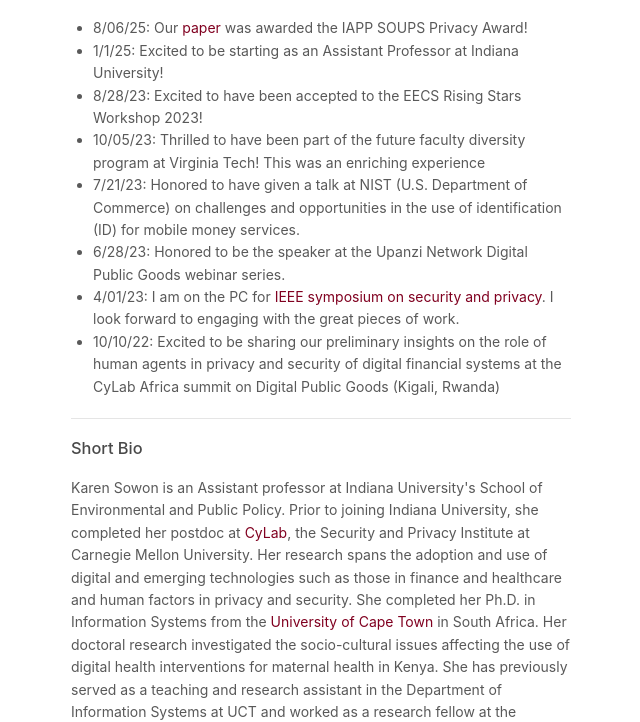
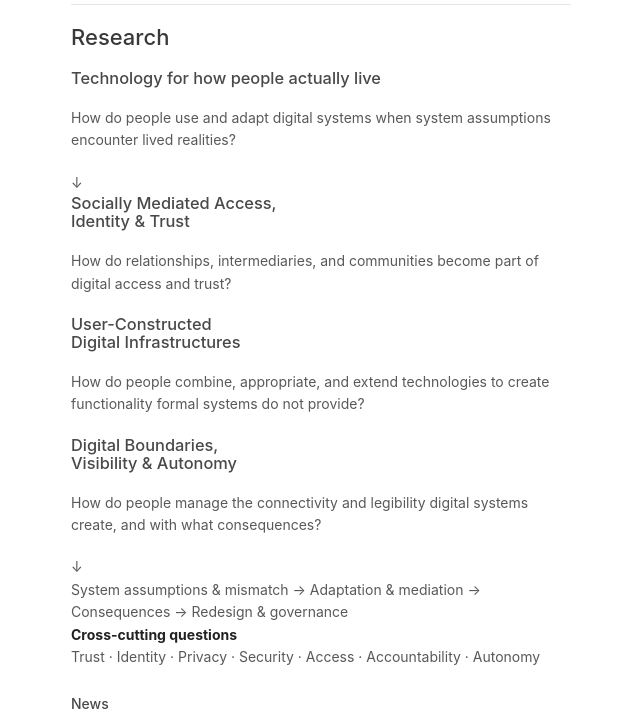
Before and after one commit to kawinita/kawinita.github.io, a plain HTML site: page index.html in a window 1280 px wide. Shown: the part 734-1456 px from the top of the page, without its empty margins (499-1139 px from the left). Drawn offline with Linux system fonts and the light colour scheme; some icons are missing.

Commit message:
Update index.html

```diff
--- a/index.html
+++ b/index.html
@@ -43,11 +43,12 @@
       <section id="about">
 
         <p>
-          I am an Assistant Professor at Indiana University since January, 2025. My research lies in the broader domain of human computer interactions. I investigate the behavioral and socio-cultural aspects of digital technology adoption and use, and human factors in security and privacy. The aim of my work is to understand experiences and needs, and surface challenges--so as to design appropriate technological solutions that are culturally relevant, safe, and usable--especially for understudied and marginalized populations.
-          Prior to joining IU, I was a postdoctoral research associate at Carnegie Mellon University where I was honored to be co-advised by <a href="https://gfanti.github.io/website/" target="_blank" rel="noopener">Giulia Fanti</a> in collaboration with <a href="https://ece.cmu.edu/directory/bios/gueye-assane.html" target="_blank" rel="noopener">Asssane Gueye</a>. I earned my PhD in Information Systems from University of Cape Town in South Africa.
+          I am an Assistant Professor at Indiana University Bloomington's O'Neill School of Public and Environmental Affairs, with an adjunct appointment in the Luddy School of Informatics, Computing, and Engineering. My research sits at the intersection of Information Systems, Human-Computer Interaction, and usable privacy and security.
+          I study how people actually use and adapt digital systems when the assumptions built into those systems do not match the realities of their lives. I am particularly interested in the social and relational ways people make technologies work for their circumstances—and what these adaptations mean for trust, identity, privacy, security, access, and accountability. I use these insights to rethink how digital systems and the institutions that govern them should be designed.
+          Prior to joining IU, I was a postdoctoral researcher at Carnegie Mellon University's CyLab Security and Privacy Institute where I was honored to be co-advised by <a href="https://gfanti.github.io/website/" target="_blank" rel="noopener">Giulia Fanti</a> in collaboration with <a href="https://ece.cmu.edu/directory/bios/gueye-assane.html" target="_blank" rel="noopener">Asssane Gueye</a>. I earned my PhD in Information Systems from University of Cape Town in South Africa.
         </p>
-
-        <p><strong>Research Interests:</strong> Human-computer interaction, Usable security and privacy, ICT for Development (ICT4D), Inclusive innovations, Social computing, Human-centered cybersecurity.</p>
+        <p><strong>Research Areas:</strong> Information Systems . Human-computer Interaction .  Usable Privacy & Security . ICT for Development (ICT4D)</p>
+        <!--<p><strong>Research Interests:</strong> Technology use and adaptation . Socially mediated technology use . Digital identity and authentication . Digital financial systems . Privacy and security . Digital platforms ang governance</p> -->
 
         <p><strong>Student Research:</strong> I am continually seeking highly motivated undergraduate and master’s students to join research projects (for academic credit, with the possibility of paid opportunities during the summer). Although I do not currently have funding for graduate students, I would be glad to connect with those who have secured independent support. Prospective students are encouraged to email me.</p>
 
@@ -66,10 +67,73 @@
 
       <hr />
 
+      <section id="research" class="research-section">
+
+  <h2>Research</h2>
+
+  <div class="research-core">
+    <h3>Technology for how people actually live</h3>
+    <p>
+      How do people use and adapt digital systems when system assumptions
+      encounter lived realities?
+    </p>
+  </div>
+
+  <div class="connector">↓</div>
+
+  <div class="research-programs">
+
+    <div class="research-program">
+      <h3>Socially Mediated Access,<br>Identity &amp; Trust</h3>
+      <p>
+        How do relationships, intermediaries, and communities become
+        part of digital access and trust?
+      </p>
+    </div>
+
+    <div class="research-program">
+      <h3>User-Constructed<br>Digital Infrastructures</h3>
+      <p>
+        How do people combine, appropriate, and extend technologies
+        to create functionality formal systems do not provide?
+      </p>
+    </div>
+
+    <div class="research-program">
+      <h3>Digital Boundaries,<br>Visibility &amp; Autonomy</h3>
+      <p>
+        How do people manage the connectivity and legibility digital
+        systems create, and with what consequences?
+      </p>
+    </div>
+
+  </div>
+
+  <div class="connector">↓</div>
+
+  <div class="research-process">
+    <span>System assumptions &amp; mismatch</span>
+    <span class="process-arrow">→</span>
+    <span>Adaptation &amp; mediation</span>
+    <span class="process-arrow">→</span>
+    <span>Consequences</span>
+    <span class="process-arrow">→</span>
+    <span>Redesign &amp; governance</span>
+  </div>
+
+  <div class="research-lenses">
+    <strong>Cross-cutting questions</strong>
+    <p>
+      Trust · Identity · Privacy · Security · Access ·
+      Accountability · Autonomy
+    </p>
+  </div>
+
+</section>
+
       <section id="bio">
-        <h2>NEWS/BIO</h2>
+        <h4>News</h4>
 
-        <h3>News</h3>
         <ul>
           <li>8/06/25: Our <a href="https://www.usenix.org/conference/soups2025/presentation/sowon" target="_blank" rel="noopener">paper</a> was awarded the IAPP SOUPS Privacy Award!</li>
           <li>1/1/25: Excited to be starting as an Assistant Professor at Indiana University!</li>
@@ -83,10 +147,10 @@
 
         <hr />
 
-        <h3>Short Bio</h3>
+        <!--<h5>Short Bio</h5>
         <p>
           Karen Sowon is an Assistant professor at Indiana University's School of Environmental and Public Policy. Prior to joining Indiana University, she completed her postdoc at <a href="https://cylab.cmu.edu" target="_blank" rel="noopener">CyLab</a>, the Security and Privacy Institute at Carnegie Mellon University. Her research spans the adoption and use of digital and emerging technologies such as those in finance and healthcare and human factors in privacy and security. She completed her Ph.D. in Information Systems from the <a href="http://uct.ac.za/" target="_blank" rel="noopener">University of Cape Town</a> in South Africa. Her doctoral research investigated the socio-cultural issues affecting the use of digital health interventions for maternal health in Kenya. She has previously served as a teaching and research assistant in the Department of Information Systems at UCT and worked as a research fellow at the <a href="https://c3sa.uct.ac.za" target="_blank" rel="noopener">Cybersecurity Capacity Centre for Southern Africa (C3SA)</a>. Her industry experience entails working as a Business Analyst on systems such as Converis and Microsoft Dynamics. Prior to pursuing her doctorate, she received her Masters and Bachelors in Information Technnology from <a href="https://www.strathmore.edu/" target="_blank" rel="noopener">Strathmore University</a>
-        </p>
+        </p> -->
       </section>
     </main>
   </div>
```
